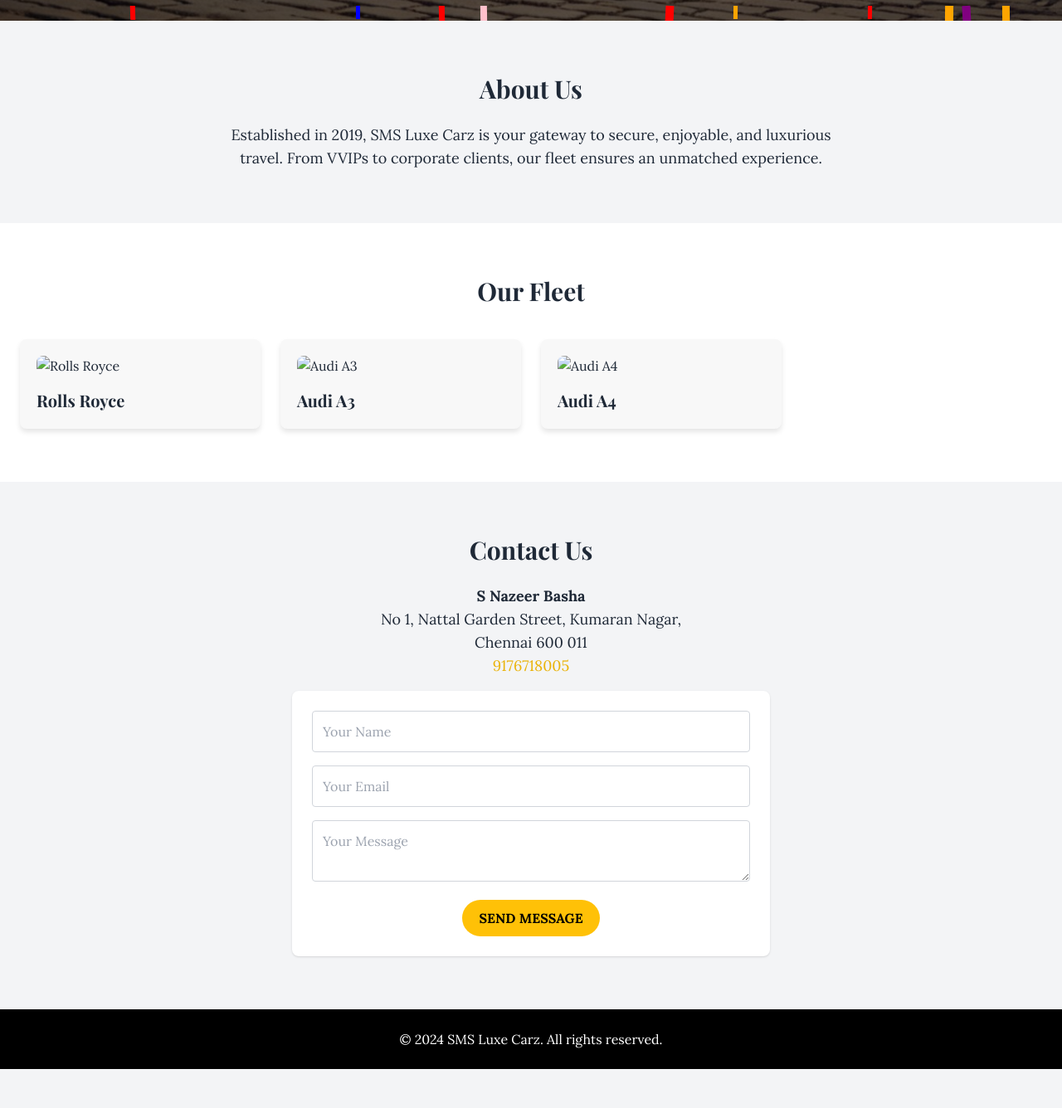
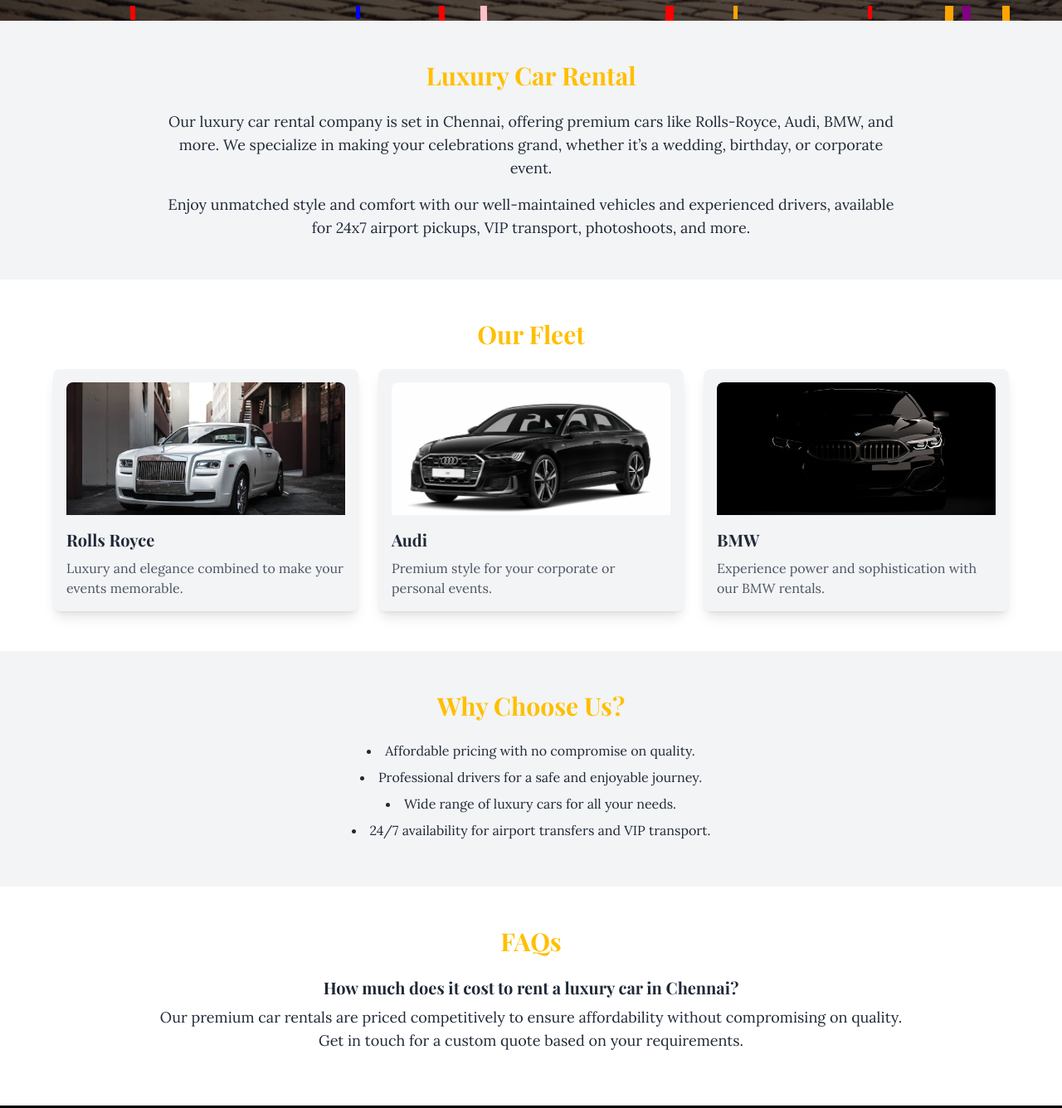
Before and after one commit to LivinkumarS/SMSLuxeCarz, a plain HTML site: page index.html in a window 1280 px wide. Shown: the part 775-2111 px from the top of the page at 83% size. Before the commit the page ends 2064 px from the top, so only its background shows below. Drawn offline with nearby package versions, Linux system fonts and the light colour scheme.

Commit message:
created home page

```diff
--- a/index.html
+++ b/index.html
@@ -14,49 +14,46 @@
 
 <body class="bg-gray-100 text-gray-800">
 
-
-    <!-- Navbar HTML -->
+    <!-- Navbar -->
     <div class="navbar">
         <a href="#hero">
             <img src="./assets/logo.png" alt="logo">
-
         </a>
-        <div style="display: flex;align-items:center; justify-content:flex-end;gap:30px;">
+        <div style="display: flex; align-items: center; justify-content: flex-end; gap: 30px;">
             <nav>
                 <ul>
-                    <li><a href="#about" style="--i:1;" class="nav-link">About Us</a></li>
-                    <li><a href="#fleet" style="--i:2;" class="nav-link">Fleet</a></li>
-                    <li><a href="#contact" style="--i:3;" class="nav-link">Contact Us</a></li>
+                    <li><a href="/" style="--i:1;" class="nav-link">Home</a></li>
+                    <li><a href="#about" style="--i:2;" class="nav-link">About Us</a></li>
+                    <li><a href="#fleet" style="--i:3;" class="nav-link">Fleet</a></li>
+                    <li><a href="#contact" style="--i:4;" class="nav-link">Contact Us</a></li>
                 </ul>
             </nav>
         </div>
-
-        <div class="nav-tog" onclick=showSideBar()>
+        <div class="nav-tog" onclick="showSideBar()">
             <svg xmlns="http://www.w3.org/2000/svg" height="24px" viewBox="0 -960 960 960" width="24px" fill="#5f6368">
                 <path d="M120-240v-80h720v80H120Zm0-200v-80h720v80H120Zm0-200v-80h720v80H120Z" />
             </svg>
         </div>
-
-
     </div>
 
-    <!-- sidebar -->
+    <!-- Sidebar -->
     <div class="sidebar">
-        <div class="side-close" onclick=closeSideBar()>
+        <div class="side-close" onclick="closeSideBar()">
             <svg xmlns="http://www.w3.org/2000/svg" height="24px" viewBox="0 -960 960 960" width="24px" fill="#5f6368">
                 <path
                     d="m256-200-56-56 224-224-224-224 56-56 224 224 224-224 56 56-224 224 224 224-56 56-224-224-224 224Z" />
             </svg>
         </div>
-        <a href="#about" onclick=closeSideBar()>About Us</a>
-        <a href="#fleet" onclick=closeSideBar()>Fleet</a>
-        <a href="#contact" onclick=closeSideBar()>Contact Us</a>
+        <a href="#about" onclick="closeSideBar()">Home</a>
+        <a href="#about" onclick="closeSideBar()">About Us</a>
+        <a href="#fleet" onclick="closeSideBar()">Fleet</a>
+        <a href="#contact" onclick="closeSideBar()">Contact Us</a>
     </div>
 
     <!-- Hero Section -->
     <section id="hero"
-        class=" relative p-4 sm:p-0 h-[90vh] bg-cover bg-center text-white flex items-center justify-center hero-section">
-        <div class="absolute inset-0 bg-black opacity-50 z-0"></div> <!-- Dark overlay -->
+        class="relative p-4 sm:p-0 h-[90vh] sm:h-[90vh] bg-cover bg-center text-white flex items-center justify-center hero-section">
+        <div class="absolute inset-0 bg-black opacity-50 z-0"></div>
         <div class="text-center fade-in relative z-10">
             <h1 class="text-4xl md:text-6xl font-bold mb-6">Luxury Redefined</h1>
             <p class="text-lg md:text-xl mb-6">Experience the pinnacle of comfort and style with SMS Luxe Carz.</p>
@@ -64,52 +61,71 @@
         </div>
     </section>
 
+    <!-- New Content Sections -->
 
-    <!-- About Section -->
-    <section id="about" class="py-16 bg-gray-100 text-center fade-in">
-        <h2 class="text-3xl font-bold mb-6">About Us</h2>
-        <p class="text-lg max-w-3xl mx-auto">
-            Established in 2019, SMS Luxe Carz is your gateway to secure, enjoyable, and luxurious travel.
-            From VVIPs to corporate clients, our fleet ensures an unmatched experience.
-        </p>
-    </section>
-
-    <!-- Fleet Section -->
-    <section id="fleet" class="py-16 bg-white">
-        <h2 class="text-3xl font-bold text-center mb-10 fade-in">Our Fleet</h2>
-        <div class="container mx-auto grid grid-cols-1 md:grid-cols-3 lg:grid-cols-4 gap-6 px-6">
-            <!-- Car Cards -->
-            <div class="car-card fade-in">
-                <img src="images/rolls-royce.jpg" alt="Rolls Royce" class="rounded-lg mb-4">
-                <h3 class="text-xl font-bold">Rolls Royce</h3>
-            </div>
-            <div class="car-card fade-in">
-                <img src="images/audi-a3.jpg" alt="Audi A3" class="rounded-lg mb-4">
-                <h3 class="text-xl font-bold">Audi A3</h3>
-            </div>
-            <div class="car-card fade-in">
-                <img src="images/audi-a4.jpg" alt="Audi A4" class="rounded-lg mb-4">
-                <h3 class="text-xl font-bold">Audi A4</h3>
-            </div>
-            <!-- Add similar containers for other cars -->
+    <!-- About Us -->
+    <section id="about" class="py-12 px-6 bg-gray-100 text-gray-800">
+        <div class="max-w-4xl mx-auto text-center">
+            <h2 class="text-3xl font-bold mb-6 text-[#ffbf00]">Luxury Car Rental</h2>
+            <p class="text-lg mb-4">
+                Our luxury car rental company is set in Chennai, offering premium cars like Rolls-Royce, Audi, BMW, and more.
+                We specialize in making your celebrations grand, whether it’s a wedding, birthday, or corporate event.
+            </p>
+            <p class="text-lg">
+                Enjoy unmatched style and comfort with our well-maintained vehicles and experienced drivers, available for
+                24x7 airport pickups, VIP transport, photoshoots, and more.
+            </p>
         </div>
     </section>
 
-    <!-- Contact Section -->
-    <section id="contact" class="py-16 bg-gray-100 text-center fade-in">
-        <h2 class="text-3xl font-bold mb-6">Contact Us</h2>
-        <p class="mb-4 text-lg">
-            <strong>S Nazeer Basha</strong><br>
-            No 1, Nattal Garden Street, Kumaran Nagar,<br>
-            Chennai 600 011<br>
-            <a href="tel:9176718005" class="text-yellow-500 hover:underline">9176718005</a>
-        </p>
-        <form class="max-w-xl mx-auto bg-white p-6 rounded-lg shadow space-y-4">
-            <input type="text" placeholder="Your Name" class="w-full p-3 border border-gray-300 rounded">
-            <input type="email" placeholder="Your Email" class="w-full p-3 border border-gray-300 rounded">
-            <textarea placeholder="Your Message" class="w-full p-3 border border-gray-300 rounded"></textarea>
-            <button type="submit" class="btn-luxury">Send Message</button>
-        </form>
+    <!-- Fleet Highlights -->
+    <section id="fleet" class="py-12 px-6 bg-white text-gray-800">
+        <div class="max-w-6xl mx-auto">
+            <h2 class="text-3xl font-bold text-center mb-6 text-[#ffbf00]">Our Fleet</h2>
+            <div class="grid md:grid-cols-2 lg:grid-cols-3 gap-6">
+                <div class="cursor-pointer bg-gray-100 p-4 rounded-lg shadow-lg transform hover:scale-105 transition-transform duration-300">
+                    <img src="./assets/images/rolls_royce.jpeg" alt="Rolls Royce" class="w-full h-40 object-cover rounded-t-lg mb-4">
+                    <h3 class="text-xl font-semibold mb-2 text-gray-800">Rolls Royce</h3>
+                    <p class="text-gray-600">Luxury and elegance combined to make your events memorable.</p>
+                </div>
+                <div class="cursor-pointer bg-gray-100 p-4 rounded-lg shadow-lg transform hover:scale-105 transition-transform duration-300">
+                    <img src="./assets/images/audi.jpg" alt="Audi" class="w-full h-40 object-cover rounded-t-lg mb-4">
+                    <h3 class="text-xl font-semibold mb-2 text-gray-800">Audi</h3>
+                    <p class="text-gray-600">Premium style for your corporate or personal events.</p>
+                </div>
+                <div class="cursor-pointer bg-gray-100 p-4 rounded-lg shadow-lg transform hover:scale-105 transition-transform duration-300">
+                    <img src="./assets/images/bmw.jpg" alt="BMW" class="w-full h-40 object-cover rounded-t-lg mb-4">
+                    <h3 class="text-xl font-semibold mb-2 text-gray-800">BMW</h3>
+                    <p class="text-gray-600">Experience power and sophistication with our BMW rentals.</p>
+                </div>
+            </div>
+
+        </div>
+    </section>
+
+    <!-- Why Choose Us -->
+    <section class="py-12 px-6 bg-gray-100 text-gray-800">
+        <div class="max-w-4xl mx-auto text-center">
+            <h2 class="text-3xl font-bold mb-6 text-[#ffbf00]">Why Choose Us?</h2>
+            <ul class="list-disc list-inside">
+                <li class="mb-2">Affordable pricing with no compromise on quality.</li>
+                <li class="mb-2">Professional drivers for a safe and enjoyable journey.</li>
+                <li class="mb-2">Wide range of luxury cars for all your needs.</li>
+                <li class="mb-2">24/7 availability for airport transfers and VIP transport.</li>
+            </ul>
+        </div>
+    </section>
+
+    <!-- FAQs -->
+    <section id="faqs" class="py-12 px-6 bg-white text-gray-800">
+        <div class="max-w-4xl mx-auto text-center">
+            <h2 class="text-3xl font-bold mb-6 text-[#ffbf00]">FAQs</h2>
+            <h3 class="text-xl font-semibold mb-2">How much does it cost to rent a luxury car in Chennai?</h3>
+            <p class="text-lg mb-4">
+                Our premium car rentals are priced competitively to ensure affordability without compromising on quality.
+                Get in touch for a custom quote based on your requirements.
+            </p>
+        </div>
     </section>
 
     <!-- Footer -->
--- a/script.js
+++ b/script.js
@@ -6,24 +6,23 @@
   document.querySelector(".sidebar").style.right = "-150%";
 }
 // Fade-in Effect on Scroll
-const fadeElements = document.querySelectorAll('.fade-in');
+const fadeElements = document.querySelectorAll(".fade-in");
 
 const fadeInOnScroll = () => {
   const scrollPosition = window.scrollY + window.innerHeight;
   fadeElements.forEach((el) => {
     if (el.offsetTop < scrollPosition) {
-            el.style.animationDelay = '0.2s';
-            el.style.animationPlayState = 'running';
+      el.style.animationDelay = "0.2s";
+      el.style.animationPlayState = "running";
     }
   });
 };
 
-window.addEventListener('scroll', fadeInOnScroll);
+window.addEventListener("scroll", fadeInOnScroll);
 
 function confettiFalling() {
-
   var box = document.getElementById("hero");
-	var colors = ['red', 'green', 'blue', 'yellow', 'purple', 'orange', 'pink'];
+  var colors = ["red", "green", "blue", "yellow", "purple", "orange", "pink"];
 
   for (var i = 0; i < 1000; i++) {
     var div = document.createElement("div");
@@ -31,20 +30,24 @@
     box.appendChild(div);
   }
 
-	var confetti = document.querySelectorAll('.confetti');
+  var confetti = document.querySelectorAll(".confetti");
 
   for (var i = 0; i < confetti.length; i++) {
-
     var size = Math.random() * 0.008 * [i];
 
-		confetti[i].style.width = 5 + size + 'px';
-		confetti[i].style.height = 16 + size + 'px';
-		confetti[i].style.left = Math.random() * innerWidth + 'px';
+    confetti[i].style.width = 5 + size + "px";
+    confetti[i].style.height = 16 + size + "px";
+    confetti[i].style.left = Math.random() * innerWidth + "px";
 
     var background = colors[Math.floor(Math.random() * colors.length)];
     confetti[i].style.backgroundColor = background;
 
-		box.children[i].style.transform = "rotate("+ size*[i] +"deg)";
+    box.children[i].style.transform = "rotate(" + size * [i] + "deg)";
+    setTimeout(() => {
+      for (var i = 0; i < confetti.length; i++) {
+        confetti[i].remove();
+      }
+    }, 11000);
   }
 }
 confettiFalling();
--- a/style.css
+++ b/style.css
@@ -18,6 +18,8 @@
 h1, h2, h3 {
     font-family: 'Playfair Display', serif;
 }
+
+/* Home Section  */
 
 /* navbar */
 
@@ -228,25 +230,8 @@
     transform: translateY(-3px);
 }
 
-/* Fade-in Animation */
-.fade-in {
-    opacity: 0;
-    animation: fadeIn 2s ease-in forwards;
-}
 
-/* Car Cards */
-.car-card {
-    background-color: #f8f8f8;
-    padding: 20px;
-    border-radius: 8px;
-    box-shadow: 0 4px 6px rgba(0, 0, 0, 0.1);
-    transition: transform 0.3s ease, box-shadow 0.3s ease;
-}
 
-.car-card:hover {
-    transform: scale(1.05);
-    box-shadow: 0 8px 16px rgba(0, 0, 0, 0.2);
-}
 
 /* Keyframes */
 @keyframes fadeIn {
```
Also changed, not shown: assets/images/audi.jpg (added), assets/images/bmw.jpg (added), assets/images/rolls_royce.jpeg (added). Lines whose indentation alone changed are shown as unchanged.
